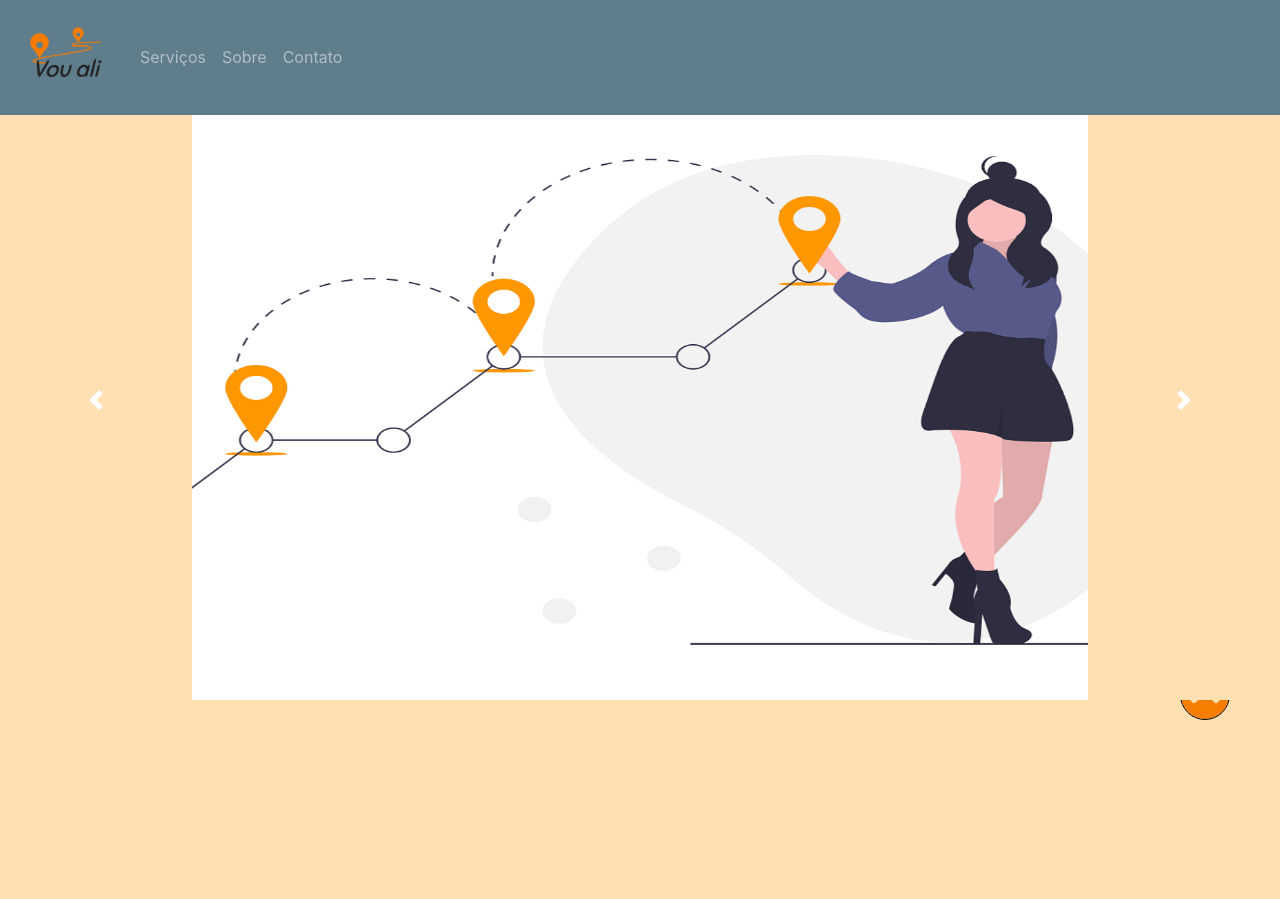
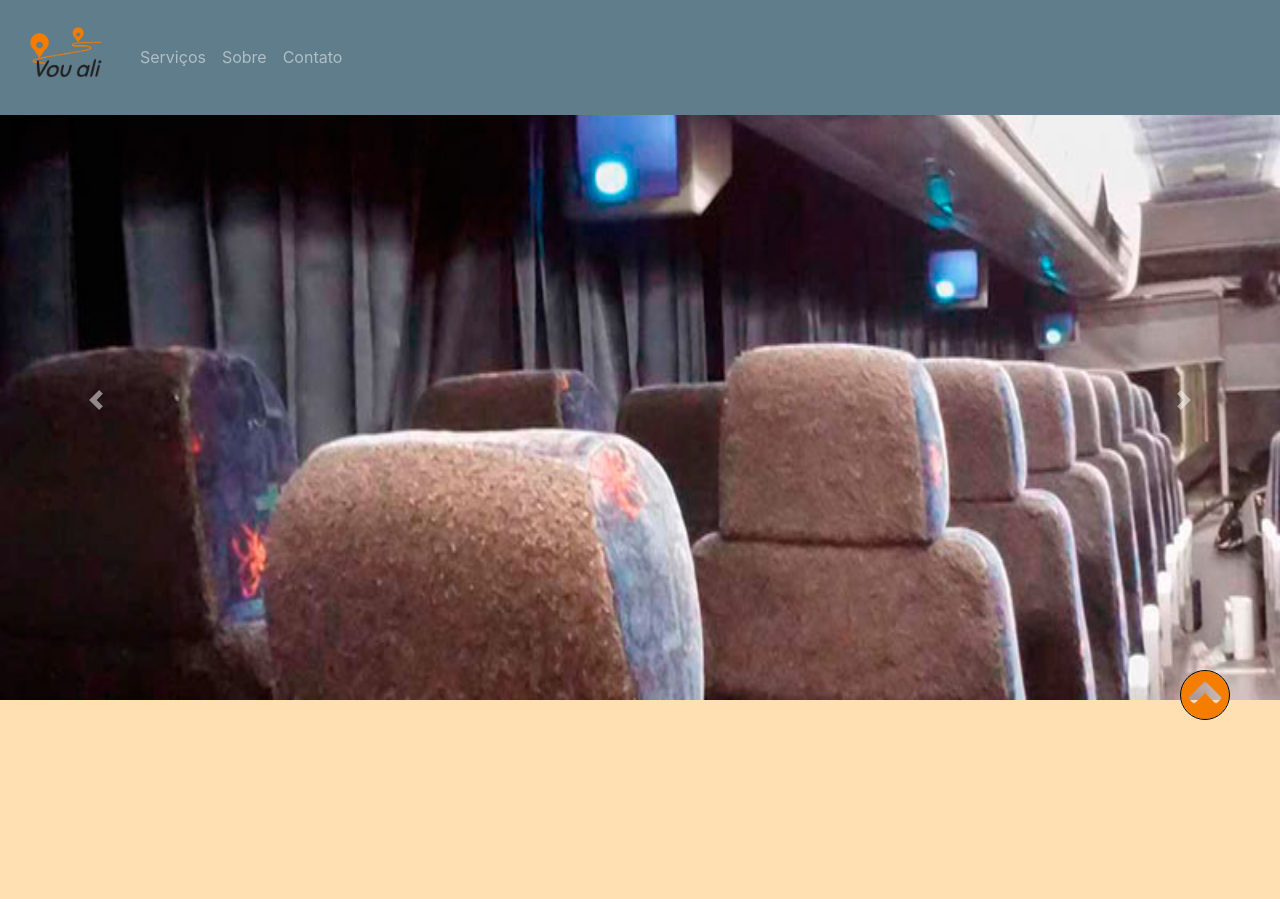
Before and after one commit to Carlos1br/vou-ali, a PHP site: page / in a window 1280 px wide. Shown: the top 899 px of the page. Run offline with PHP 8.4, Linux system fonts and the light colour scheme.

Commit message:
Adicionando imagens

```diff
--- a/css/style.css
+++ b/css/style.css
@@ -76,12 +76,6 @@ html{
     color: #212122;
 }
 
-.carousel-control-next{
-    background-color: #FFE0B2;
-    opacity: 1;
+.carousel-item{
+    background-color: #000;
 }
-
-.carousel-control-prev{
-    background-color: #FFE0B2;
-    opacity: 1;
-}
--- a/index.html
+++ b/index.html
@@ -42,13 +42,13 @@
             <div id="carouselExampleControls" class="carousel slide" data-ride="carousel">
                     <div class="carousel-inner">
                       <div class="carousel-item active">
-                        <img class="d-block w-100" src="img/pontos-orange.png" alt="Primeiro Slide">
+                        <img class="d-block w-100" src="img/aluguel-de-onibus-para-excursoes-e-passeio-de-escola-no-jardim-franca.jpg" alt="Primeiro Slide">
                       </div>
                       <div class="carousel-item">
-                        <img class="d-block w-100" src="img/target-orange.png" alt="Segundo Slide">
+                        <img class="d-block w-100" src="img/hopi-hari-panoramica-2.jpg" alt="Segundo Slide">
                       </div>
                       <div class="carousel-item">
-                        <img class="d-block w-100" src="img/plan-orange.png" alt="Terceiro Slide">
+                        <img class="d-block w-100" src="img/post_dsc00373.jpg" alt="Terceiro Slide">
                       </div>
                     </div>
                     <a class="carousel-control-prev" href="#carouselExampleControls" role="button" data-slide="prev">
```
Also changed, not shown: img/aluguel-de-onibus-para-excursoes-e-passeio-de-escola-no-jardim-franca.jpg (added), img/hopi-hari-panoramica-2.jpg (added), img/post_dsc00373.jpg (added).
